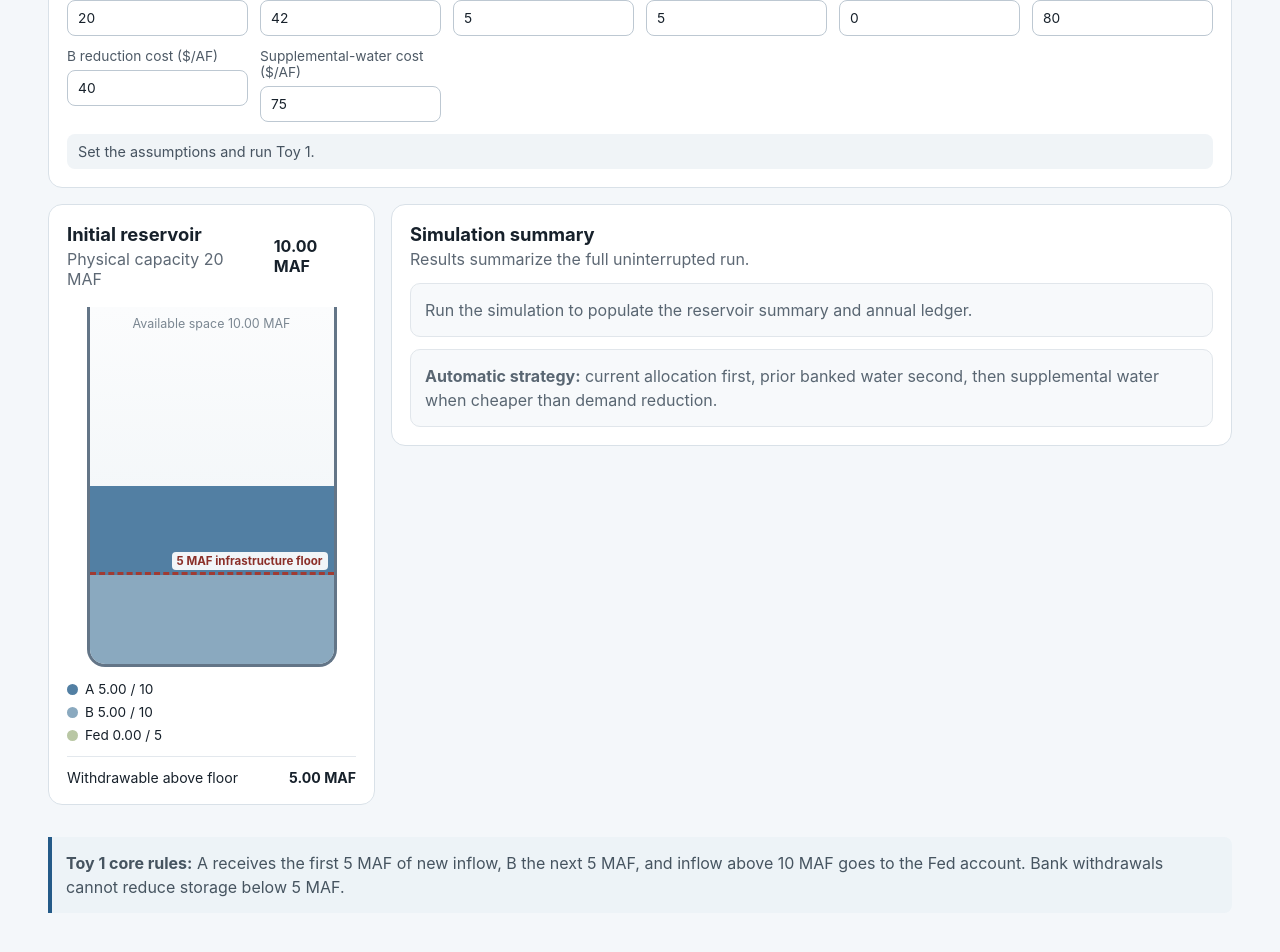
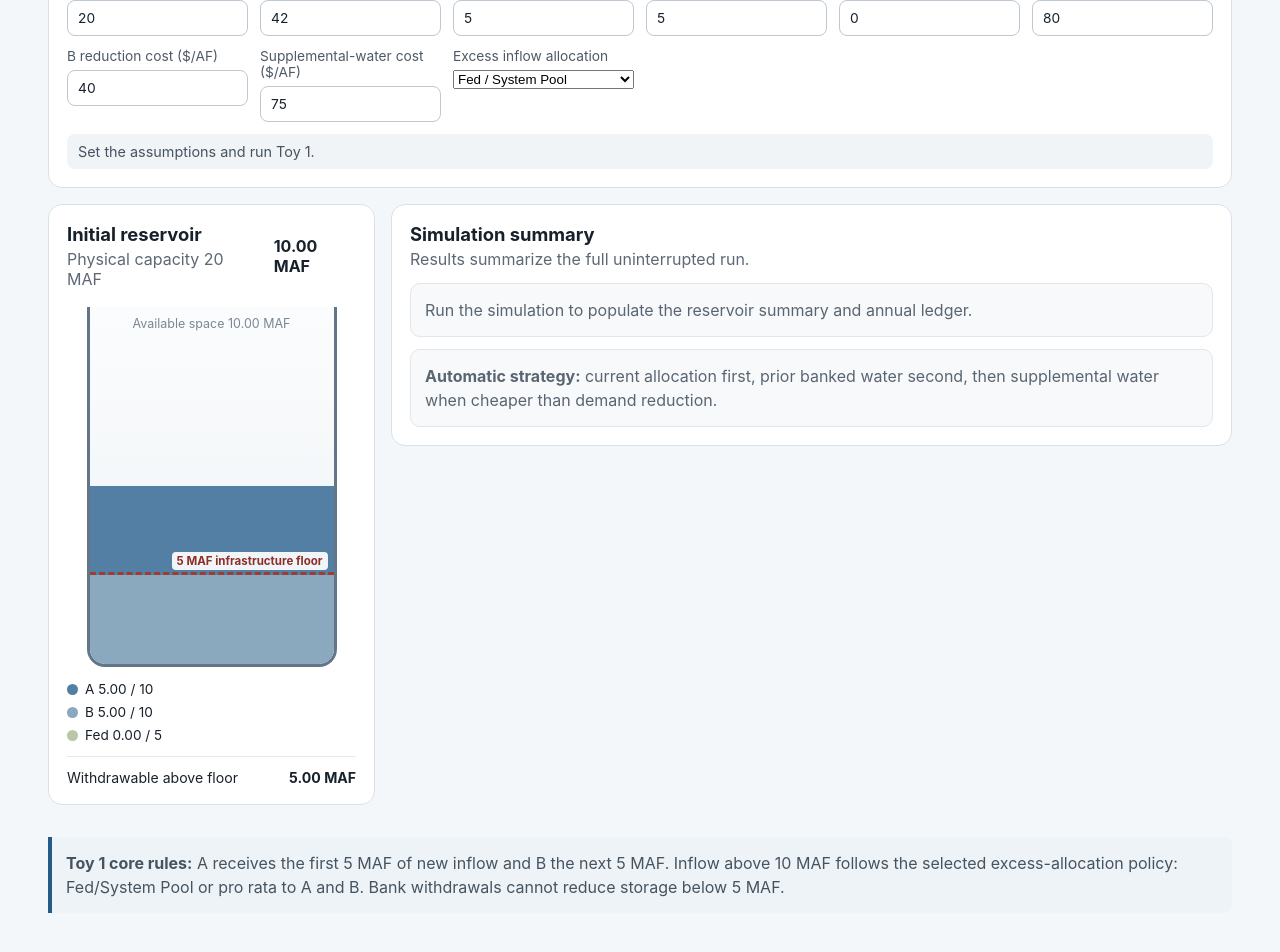
Before and after one commit to fhung-CRC/colorado-river-banking-game, a React (Vite) app: page / in a window 1280 px wide. Shown: the part 286-1238 px from the top of the page. Built offline with nearby package versions, Linux system fonts and the light colour scheme.

Commit message:
Expose excess inflow allocation switch across games

```diff
--- a/src/App.tsx
+++ b/src/App.tsx
@@ -1,6 +1,6 @@
 import { useMemo, useState } from 'react'
 import { allocateInflow, autoDecision, defaultConfig, runYear, seededRandom } from './simulation/model'
-import type { Balances, SimulationConfig, UserDecision, YearResult } from './simulation/types'
+import type { Balances, ExcessAllocationMode, SimulationConfig, UserDecision, YearResult } from './simulation/types'
 import Toy3 from './Toy3'
 
 const fmt=(v:number)=>v.toFixed(2)
@@ -26,13 +26,15 @@ export default function App(){
   const [reductionCostA,setReductionCostA]=useState(defaultConfig.reductionCostA)
   const [reductionCostB,setReductionCostB]=useState(defaultConfig.reductionCostB)
   const [supplementalCost,setSupplementalCost]=useState(defaultConfig.supplementalCost)
+  const [excessAllocationMode,setExcessAllocationMode]=useState<ExcessAllocationMode>(defaultConfig.excessAllocationMode)
 
   const config:SimulationConfig=useMemo(()=>({
     ...defaultConfig,
     reductionCostA:Math.max(0,reductionCostA),
     reductionCostB:Math.max(0,reductionCostB),
-    supplementalCost:Math.max(0,supplementalCost)
-  }),[reductionCostA,reductionCostB,supplementalCost])
+    supplementalCost:Math.max(0,supplementalCost),
+    excessAllocationMode
+  }),[reductionCostA,reductionCostB,supplementalCost,excessAllocationMode])
 
   return <main className="app">
     <header>
@@ -59,17 +61,20 @@ export default function App(){
           initialFed={initialFed} setInitialFed={setInitialFed}
           reductionCostA={reductionCostA} setReductionCostA={setReductionCostA}
           reductionCostB={reductionCostB} setReductionCostB={setReductionCostB}
-          supplementalCost={supplementalCost} setSupplementalCost={setSupplementalCost}/>
+          supplementalCost={supplementalCost} setSupplementalCost={setSupplementalCost}
+          excessAllocationMode={excessAllocationMode} setExcessAllocationMode={setExcessAllocationMode}/>
       : activeGame==='toy2'
         ? <Toy2 config={config} years={years} setYears={setYears} seed={seed} setSeed={setSeed}
             initialA={initialA} setInitialA={setInitialA} initialB={initialB} setInitialB={setInitialB}
             initialFed={initialFed} setInitialFed={setInitialFed}
             reductionCostA={reductionCostA} setReductionCostA={setReductionCostA}
             reductionCostB={reductionCostB} setReductionCostB={setReductionCostB}
-            supplementalCost={supplementalCost} setSupplementalCost={setSupplementalCost}/>
+            supplementalCost={supplementalCost} setSupplementalCost={setSupplementalCost}
+            excessAllocationMode={excessAllocationMode} setExcessAllocationMode={setExcessAllocationMode}/>
         : <Toy3 config={config} years={years} setYears={setYears} seed={seed} setSeed={setSeed}
             initialA={initialA} setInitialA={setInitialA} initialB={initialB} setInitialB={setInitialB}
-            initialFed={initialFed} setInitialFed={setInitialFed}/>}
+            initialFed={initialFed} setInitialFed={setInitialFed}
+            excessAllocationMode={excessAllocationMode} setExcessAllocationMode={setExcessAllocationMode}/>}
   </main>
 }
 
@@ -83,6 +88,7 @@ type SharedProps={
   reductionCostA:number;setReductionCostA:(v:number)=>void;
   reductionCostB:number;setReductionCostB:(v:number)=>void;
   supplementalCost:number;setSupplementalCost:(v:number)=>void;
+  excessAllocationMode:ExcessAllocationMode;setExcessAllocationMode:(v:ExcessAllocationMode)=>void;
 }
 
 function SetupFields(p:SharedProps){
@@ -95,6 +101,12 @@ function SetupFields(p:SharedProps){
     <label>A reduction cost ($/AF)<input type="number" min="0" step="1" value={p.reductionCostA} onChange={e=>p.setReductionCostA(Math.max(0,+e.target.value))}/></label>
     <label>B reduction cost ($/AF)<input type="number" min="0" step="1" value={p.reductionCostB} onChange={e=>p.setReductionCostB(Math.max(0,+e.target.value))}/></label>
     <label>Supplemental-water cost ($/AF)<input type="number" min="0" step="1" value={p.supplementalCost} onChange={e=>p.setSupplementalCost(Math.max(0,+e.target.value))}/></label>
+    <label>Excess inflow allocation
+      <select value={p.excessAllocationMode} onChange={e=>p.setExcessAllocationMode(e.target.value as ExcessAllocationMode)}>
+        <option value="fed">Fed / System Pool</option>
+        <option value="proRata">Pro Rata to A & B</option>
+      </select>
+    </label>
   </div>
 }
 
@@ -188,7 +200,7 @@ function Toy1(p:SharedProps){
     </section>
 
     {results.length>0&&<ResultsTable results={results} showFedRelease={false}/>}
-    <section className="rules"><strong>Toy 1 core rules:</strong> A receives the first 5 MAF of new inflow, B the next 5 MAF, and inflow above 10 MAF goes to the Fed account. Bank withdrawals cannot reduce storage below 5 MAF.</section>
+    <section className="rules"><strong>Toy 1 core rules:</strong> A receives the first 5 MAF of new inflow and B the next 5 MAF. Inflow above 10 MAF follows the selected excess-allocation policy: Fed/System Pool or pro rata to A and B. Bank withdrawals cannot reduce storage below 5 MAF.</section>
   </>
 }
 
```
